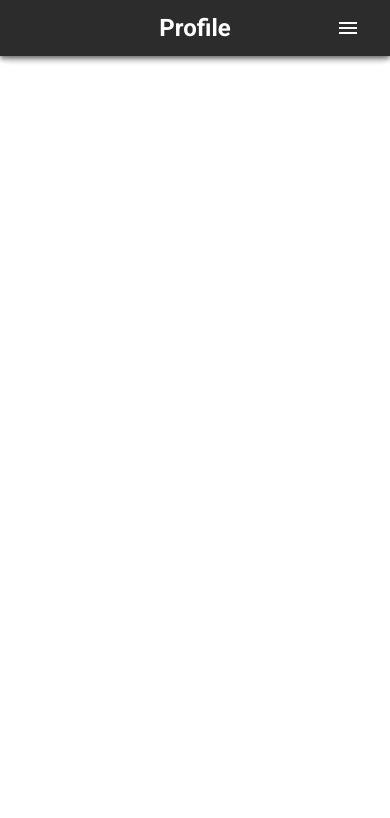
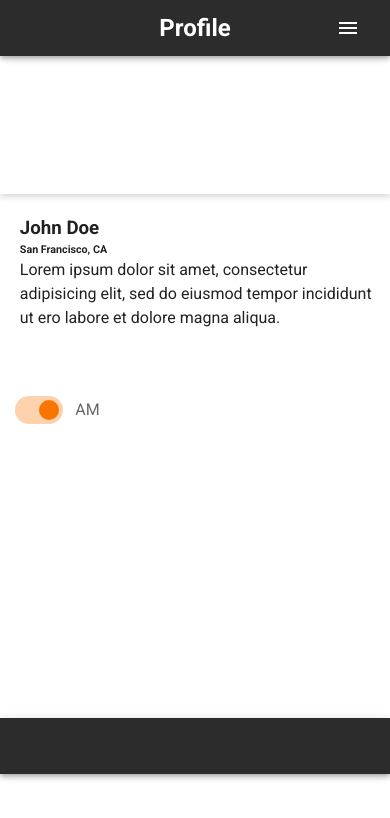
Before and after one commit to frotuck/eezer_app, a Vue app: page /profile in a window 390 px wide. Shown: the top 818 px of the page. Built offline with nearby package versions, Linux system fonts and the light colour scheme.

Commit message:
finished profile mobile & desktop

```diff
--- /dev/null
+++ b/src/components/Calendar/Calendar.vue
@@ -0,0 +1,11 @@
+<template>
+  <v-img src="@/assets/calendar-lightmode.png"></v-img>
+</template>
+<script>
+export default {
+  name: 'Calendar',
+  data() {
+    return {};
+  },
+};
+</script>
--- a/src/components/HamburgerMenu/HamburgerMenu.vue
+++ b/src/components/HamburgerMenu/HamburgerMenu.vue
@@ -23,6 +23,7 @@
           router-link
           to="/emergency"
           depressed
+          tile
           class="d-flex justify-space-evenly primary size margin"
           ><v-icon class="absolute-left">mdi-bell</v-icon>Emergency</v-btn
         >
@@ -30,6 +31,7 @@
           router-link
           to="/profile"
           depressed
+          tile
           class="d-flex justify-space-evenly primary size margin"
           ><v-icon class="absolute-left">mdi-account</v-icon>Profile</v-btn
         >
@@ -37,6 +39,7 @@
           router-link
           to="/position"
           depressed
+          tile
           class="d-flex justify-space-evenly primary size margin"
           ><v-icon class="absolute-left">mdi-compass</v-icon>Map</v-btn
         >
@@ -44,6 +47,7 @@
           router-link
           to="/statistic"
           depressed
+          tile
           class="d-flex justify-space-evenly primary size margin"
           ><v-icon class="absolute-left">mdi-chart-bar</v-icon>Statistics</v-btn
         >
@@ -51,6 +55,7 @@
           router-link
           to="/tutorial"
           depressed
+          tile
           class="d-flex justify-space-evenly primary size margin"
           ><v-icon class="absolute-left">mdi-help</v-icon>Help</v-btn
         >
@@ -58,6 +63,7 @@
           router-link
           to="/"
           depressed
+          tile
           class="d-flex justify-space-evenly primary size margin"
           ><v-icon class="absolute-left">mdi-exit-to-app</v-icon>Logout</v-btn
         >
--- a/src/main.js
+++ b/src/main.js
@@ -6,11 +6,13 @@ import vuetify from './plugins/vuetify';
 import SignInDialogPersonnel from './components/SignIn/SignInDialogPersonnel.vue';
 import SignInDialogUser from './components/SignIn/SignInDialogUser.vue';
 import HamburgerMenu from './components/HamburgerMenu/HamburgerMenu.vue';
+import Calendar from './components/Calendar/Calendar.vue';
 
 Vue.config.productionTip = false;
 Vue.component('app-dialog-user', SignInDialogUser);
 Vue.component('app-dialog-personnel', SignInDialogPersonnel);
 Vue.component('app-hamburger-menu', HamburgerMenu);
+Vue.component('app-calendar-lightmode', Calendar);
 
 new Vue({
   router,
--- a/src/views/Driver/Profile.vue
+++ b/src/views/Driver/Profile.vue
@@ -1,38 +1,121 @@
 <template>
-  <div>
-    <!-- ###################### -->
-    <!-- #### DESKTOP VIEW #### -->
-    <!-- ###################### -->
+  <div id="desktop-background">
     <v-app-bar app color="primaryblack">
       <v-spacer></v-spacer>
-
-      <h2 justify="center" class="header-page-name">
+      <h2 justify="center" class="header-page-name d-md-none">
         Profile
       </h2>
       <v-spacer></v-spacer>
-
-      <!-- <v-app-bar-nav-icon color="white"></v-app-bar-nav-icon> -->
       <app-hamburger-menu></app-hamburger-menu>
     </v-app-bar>
-    <!-- ##################### -->
-    <!-- #### MOBILE VIEW #### -->
-    <!-- ##################### -->
-    <v-app-bar app class="d-sm-none" color="primaryblack">
-      <v-spacer></v-spacer>
-
-      <h2 justify="center" class="header-page-name">
-        Profile
-      </h2>
-      <v-spacer></v-spacer>
-
-      <!-- <v-app-bar-nav-icon color="white"></v-app-bar-nav-icon> -->
-      <app-hamburger-menu></app-hamburger-menu>
-    </v-app-bar>
+    <v-card class="box-shadow-none size">
+      <v-toolbar
+        class="primaryblack text-center d-none d-md-flex justify-center"
+        dark
+      >
+        <h3>My profile</h3>
+      </v-toolbar>
+      <v-container class="boxshadow pa-0">
+        <v-img src="@/assets/profile-picture.png"></v-img>
+      </v-container>
+      <v-container class="margin-2">
+        <h3>John Doe</h3>
+        <h6>San Francisco, CA</h6>
+        <p>
+          Lorem ipsum dolor sit amet, consectetur adipisicing elit, sed do
+          eiusmod tempor incididunt ut ero labore et dolore magna aliqua.
+        </p>
+      </v-container>
+      <v-container class="margin-bot responsive">
+        <v-switch
+          v-model="switch1"
+          inset
+          :label="`${checkTime()}`"
+          class="margin-left"
+        ></v-switch>
+        <app-calendar-lightmode></app-calendar-lightmode>
+      </v-container>
+    </v-card>
+    <v-app-bar color="primaryblack" bottom></v-app-bar>
   </div>
 </template>
+<script>
+export default {
+  name: 'Profile',
+  data() {
+    return {
+      switch1: true,
+    };
+  },
+  methods: {
+    checkTime() {
+      return this.switch1 ? 'AM' : 'PM';
+    },
+  },
+};
+</script>
+<style lang="scss" scoped>
+.boxshadow {
+  box-shadow: 0 3px 6px rgba(0, 0, 0, 0.158);
+}
 
-<script>
-export default {};
-</script>
+.margin-bot {
+  margin-bottom: 15%;
+}
 
-<style lang="scss"></style>
+.margin-left {
+  margin-left: 2%;
+}
+
+.margin-2 {
+  margin: 2%;
+}
+
+@media screen and (max-width: 768px) {
+  .box-shadow-none {
+    box-shadow: none !important;
+  }
+}
+
+@media screen and (min-width: 768px) {
+  .responsive {
+    max-width: 80%;
+    max-height: 80%;
+  }
+}
+
+@media screen and (min-width: 1024px) {
+  .size {
+    max-width: 40vw;
+    min-height: 80vh;
+    margin: 0 auto;
+    margin-bottom: 5%;
+  }
+
+  .responsive {
+    max-width: 90%;
+    max-height: 90%;
+    padding-bottom: 5%;
+  }
+
+  #desktop-background {
+    background-image: url(../../assets/desktop-background-2.png);
+    background-size: auto 126%;
+    height: auto;
+    width: 100vw;
+    background-position: center;
+    padding-top: 5%;
+  }
+}
+
+@media screen and (min-width: 1440px) {
+  .size {
+    max-width: 40vw;
+    min-height: 80vh;
+  }
+
+  .responsive {
+    padding-bottom: 10%;
+  }
+}
+</style>
```
